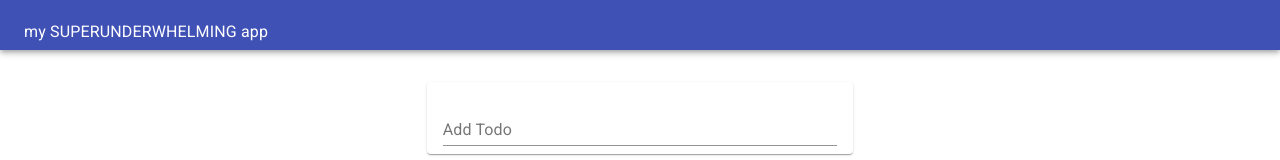
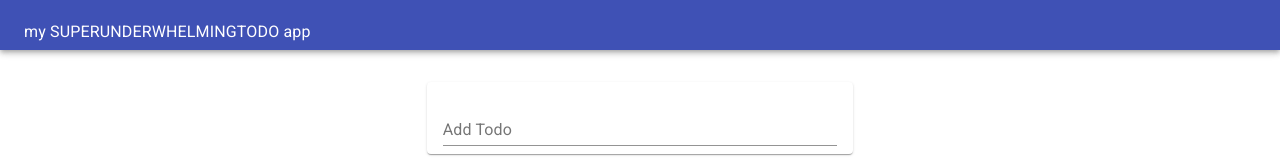
Before and after one commit to ajose-malik/todo-or-not-todo, a React (Create React App) app: page / in a window 1280 px wide. Shown: the top 160 px of the page. Built offline with nearby package versions, Linux system fonts and the light colour scheme.

Commit message:
Heroku test

```diff
--- a/src/TodoApp.jsx
+++ b/src/TodoApp.jsx
@@ -9,7 +9,7 @@ function TodoApp() {
 		<Paper className="TodoApp-paper" elevation={0}>
 			<AppBar color="primary" position="static" className="TodoApp-h-50px">
 				<Toolbar>
-					<Typography color="inherit">my SUPERUNDERWHELMING app</Typography>
+					<Typography color="inherit">my SUPERUNDERWHELMINGTODO app</Typography>
 				</Toolbar>
 			</AppBar>
 			<Grid className="TodoApp-mt-1" container justify="center">
```
